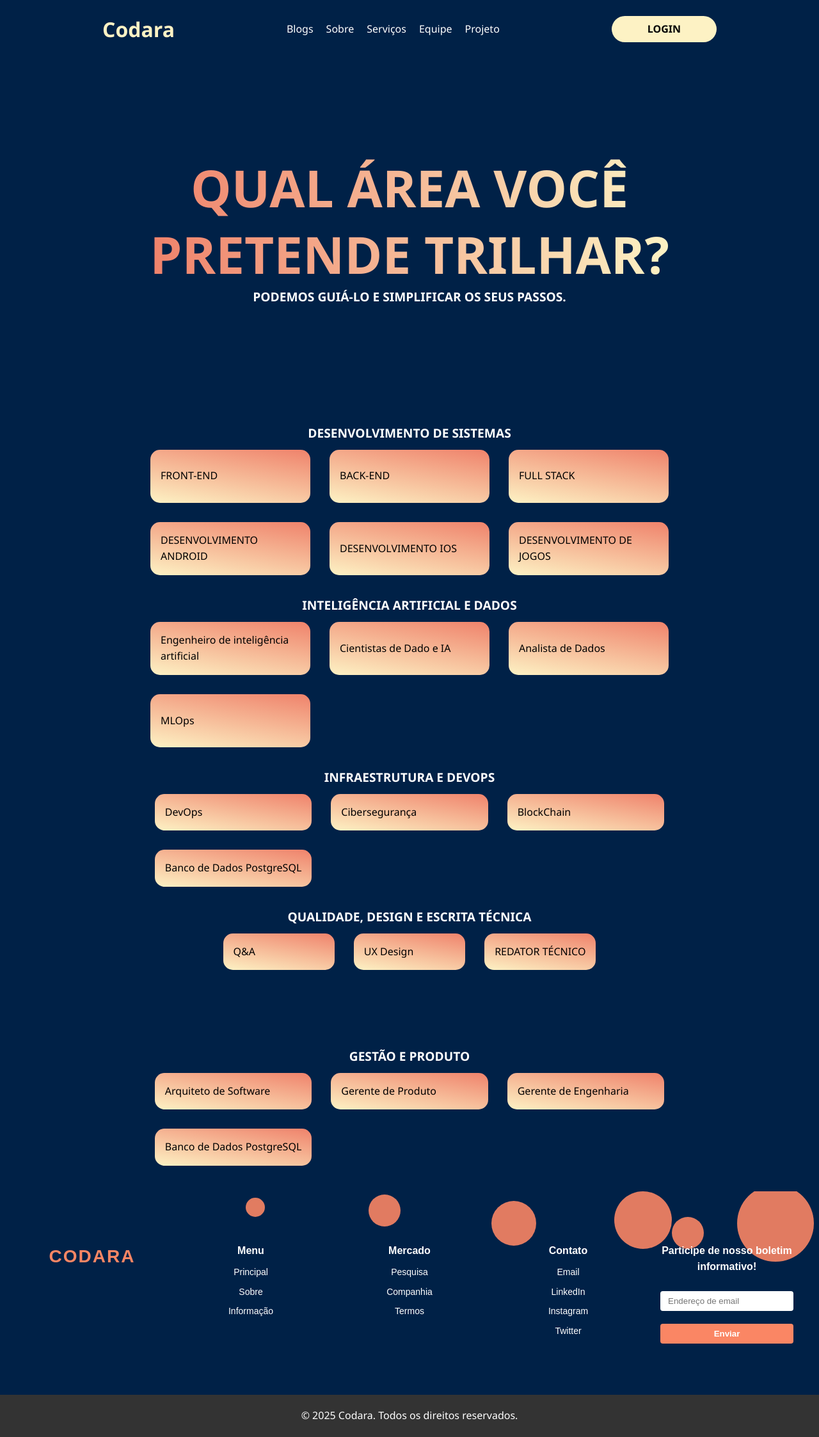
After one commit to d4lt/Codara, a Flask app: page /trilhas in a window 1280 px wide. The commit adds this page. Shown: the whole page at 64% size. Run offline with Flask 3, Linux system fonts and the light colour scheme.

Commit message:
partial trilhas.html

```diff
--- a/app/routes/main.py
+++ b/app/routes/main.py
@@ -3,8 +3,14 @@ from ..models import Noticia
 
 main_routes = Blueprint("main", __name__)
 
+@main_routes.route("/home")
 @main_routes.route("/")
 def home():
-
+    #get from api TODO
 
     return render_template("home.html")
+
+@main_routes.route("/trilhas")
+def trilhas():
+
+    return render_template("trilhas.html")
--- a/app/static/codara.css
+++ b/app/static/codara.css
@@ -1,7 +1,7 @@
 :root {
     --cor-primaria: #FDF2C4;     /* Terracota */
     --cor-secundaria: #3d087b;   /* Laranja queimado */
-    --cor-destaque: #3d087b;     /* Amarelo claro */
+    --cor-destaque: #EF826B;     /* Amarelo claro */
     --cor-fundo: #002147;        /* Bege claro */
     --cor-texto: black;        /* Marrom escuro */
   }
@@ -388,3 +388,67 @@
       margin-bottom: 30px;
     }
   }
+
+/* TRILHAS.HTML */
+
+#trilhas_title_container {
+  display: flex;
+  flex-direction: column;
+  align-items: center;
+  justify-content: center;
+  margin: 150px auto;
+}
+
+#title_trilhas {
+  font-size: 5rem;
+  text-align: center;
+  background: linear-gradient(to right, #EF826B, #FDF2C4);
+  -webkit-background-clip: text;
+  -webkit-text-fill-color: transparent;
+  line-height: 1.3em;
+}
+
+#trilhas_title_container > span {
+    font-weight: bold;
+    font-size: 1.2rem;
+    color: white;
+}
+
+#trilhas_container {
+  display: flex;
+  flex-direction: column;
+}
+
+.trilhas_field_container {
+  display: flex;
+  flex-direction: column;
+  align-items: center;
+}
+
+.trilhas_field_container > h2 {
+  color: white;
+  font-size: 1.2rem;
+  font-style: bold;
+  margin-top: 2rem;
+}
+
+.trilha_button_container {
+  display: grid;
+  grid-template-columns: 1fr 1fr 1fr;
+  grid-template-rows: 1fr 1fr;
+  gap: 30px;
+
+}
+
+.trilha_button {
+  display: flex;
+  background: linear-gradient(10deg, var(--cor-primaria), var(--cor-destaque));
+  align-items: center;
+  color: black;
+  /* text-overflow: clip; */
+  font-size: 1rem;
+  max-width: 250px;
+  padding: 1rem;
+  border-radius: 15px;
+  text-decoration: none;
+}
--- a/app/templates/base.html
+++ b/app/templates/base.html
@@ -5,7 +5,9 @@
     <meta charset="UTF-8" />
     <meta name="viewport" content="width=device-width, initial-scale=1.0" />
     <title>Codara - Povos Originários & Tecnologia</title>
+    {% block style %}
     <link rel="stylesheet" href="../static/codara.css" />
+    {% endblock style %}
 </head>
 
 <body>
--- a/app/templates/home.html
+++ b/app/templates/home.html
@@ -28,7 +28,7 @@
     <p id="texto_jornada">
       Para você que não sabe nada <br> sobre T.I e nem sabe como <br> começar.
     </p>
-    <button id="botaocomecar">COMEÇAR</button>
+    <button id="botaocomecar" onclick="location.href='/trilhas'">COMEÇAR</button>
   </div>
 </section>
 
--- /dev/null
+++ b/app/templates/trilhas.html
@@ -0,0 +1,126 @@
+{% extends "base.html" %}
+
+{% block content %}
+
+<div id="trilhas_title_container">
+    <h1 id="title_trilhas">QUAL ÁREA VOCÊ <br>  PRETENDE TRILHAR?</h1>
+    <span>PODEMOS GUIÁ-LO E SIMPLIFICAR OS SEUS PASSOS.</span>
+</div>
+
+<div id="trilhas_container">
+    <div class="trilhas_field_container">
+        <h2>DESENVOLVIMENTO DE SISTEMAS</h2>
+        <div class="trilha_button_container">
+            <a href="" class="trilha_button">
+                <img src="" alt="">
+                FRONT-END
+            </a>
+            <a href="" class="trilha_button">
+                <img src="" alt="">
+                BACK-END
+            </a>
+            <a href="" class="trilha_button">
+                <img src="" alt="">
+                FULL STACK
+            </a>
+            <a href="" class="trilha_button">
+                <img src="" alt="">
+                DESENVOLVIMENTO ANDROID
+            </a>
+            <a href="" class="trilha_button">
+                <img src="" alt="">
+                DESENVOLVIMENTO IOS
+            </a>
+            <a href="" class="trilha_button">
+                <img src="" alt="">
+                DESENVOLVIMENTO DE JOGOS
+            </a>
+        </div>
+    </div>
+
+    <div class="trilhas_field_container">
+        <h2>INTELIGÊNCIA ARTIFICIAL E DADOS</h2>
+        <div class="trilha_button_container">
+            <a href="" class="trilha_button">
+                <img src="" alt="">
+                Engenheiro de inteligência artificial
+            </a>
+            <a href="" class="trilha_button">
+                <img src="" alt="">
+                Cientistas de Dado e IA
+            </a>
+            <a href="" class="trilha_button">
+                <img src="" alt="">
+                Analista de Dados
+            </a>
+            <a href="" class="trilha_button">
+                <img src="" alt="">
+                MLOps
+            </a>
+        </div>
+    </div>
+
+    <div class="trilhas_field_container">
+        <h2>INFRAESTRUTURA E DEVOPS</h2>
+        <div class="trilha_button_container">
+            <a href="" class="trilha_button">
+                <img src="" alt="">
+                DevOps
+            </a>
+            <a href="" class="trilha_button">
+                <img src="" alt="">
+                Cibersegurança
+            </a>
+            <a href="" class="trilha_button">
+                <img src="" alt="">
+                BlockChain
+            </a>
+            <a href="" class="trilha_button">
+                <img src="" alt="">
+                Banco de Dados PostgreSQL
+            </a>
+        </div>
+    </div>
+
+    <div class="trilhas_field_container">
+        <h2>QUALIDADE, DESIGN E ESCRITA TÉCNICA</h2>
+        <div class="trilha_button_container">
+            <a href="" class="trilha_button">
+                <img src="" alt="">
+                Q&A
+            </a>
+            <a href="" class="trilha_button">
+                <img src="" alt="">
+                UX Design
+            </a>
+            <a href="" class="trilha_button">
+                <img src="" alt="">
+                REDATOR TÉCNICO
+            </a>
+        </div>
+    </div>
+
+    <div class="trilhas_field_container">
+        <h2>GESTÃO E PRODUTO</h2>
+        <div class="trilha_button_container">
+            <a href="" class="trilha_button">
+                <img src="" alt="">
+                Arquiteto de Software
+            </a>
+            <a href="" class="trilha_button">
+                <img src="" alt="">
+                Gerente de Produto
+            </a>
+            <a href="" class="trilha_button">
+                <img src="" alt="">
+                Gerente de Engenharia
+            </a>
+            <a href="" class="trilha_button">
+                <img src="" alt="">
+                Banco de Dados PostgreSQL
+            </a>
+        </div>
+    </div>
+</div>
+
+{% endblock content %}
```
